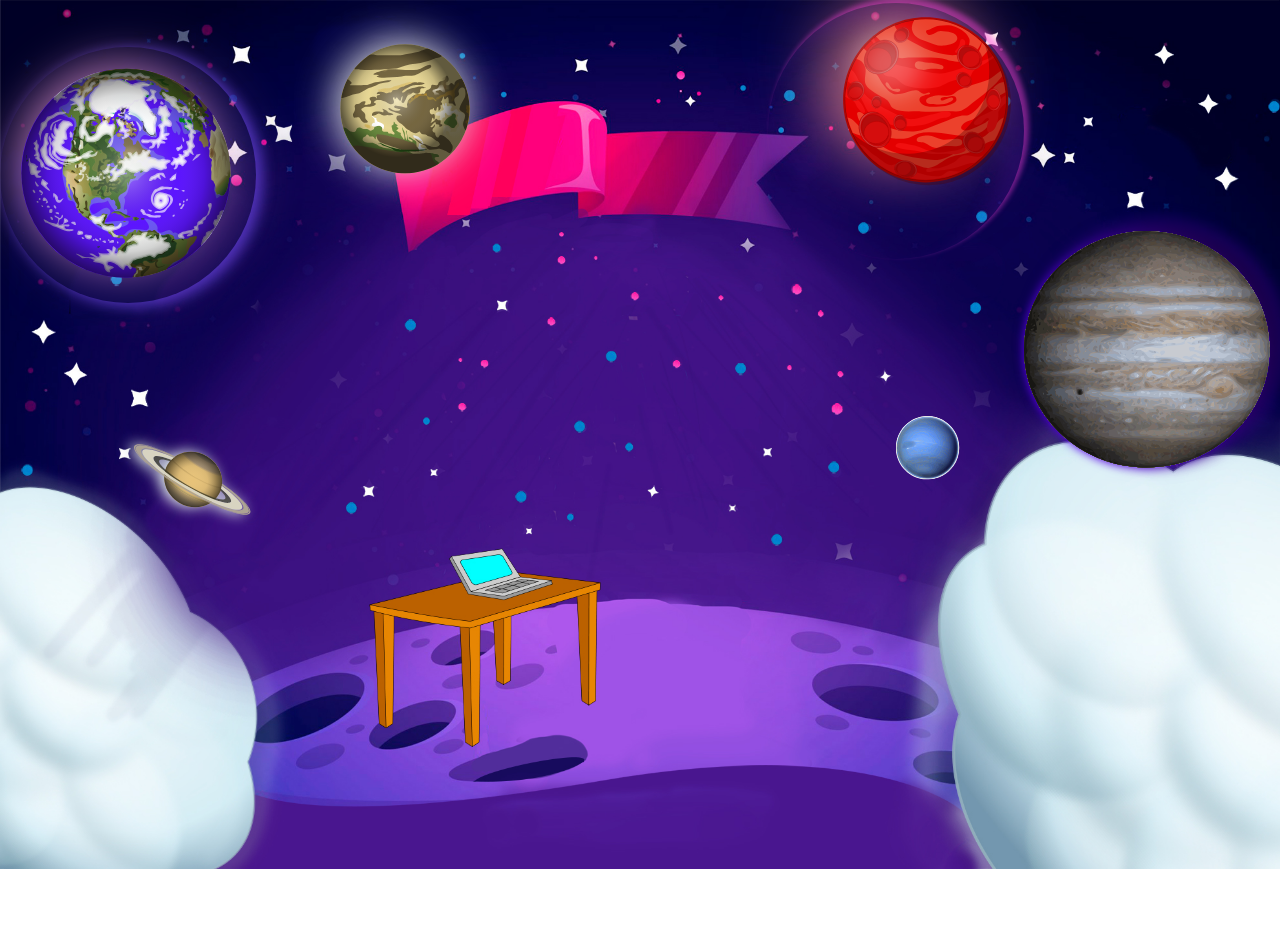
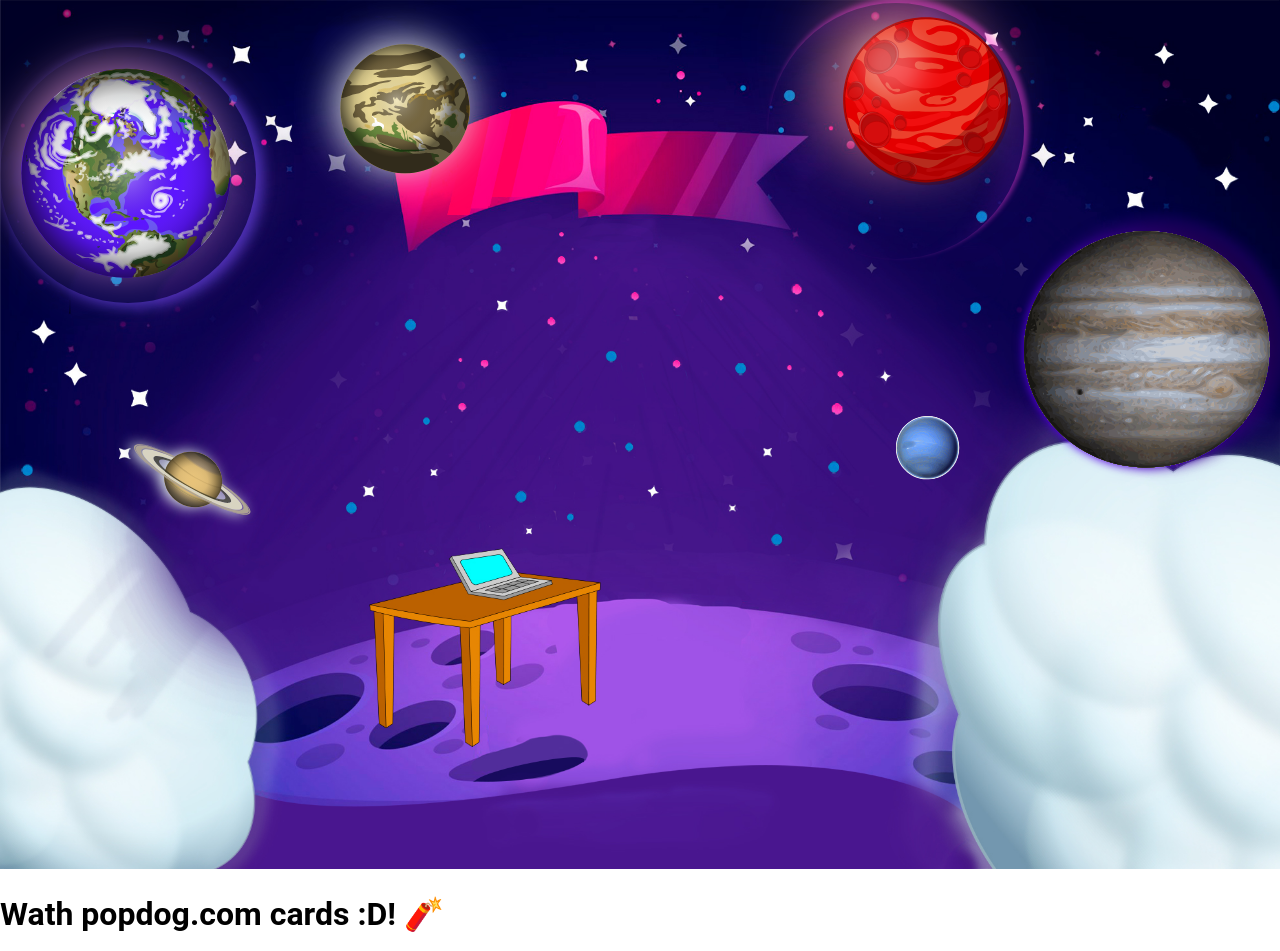
Before and after one commit to leoncii/cv, a React (Vite) app: page / in a window 1280 px wide. Shown: the top 951 px of the page. Before the commit the page ends 873 px from the top, so only its background shows below. Built offline with nearby package versions, Linux system fonts and the light colour scheme.

Commit message:
í¾í¾!

```diff
--- a/src/App.jsx
+++ b/src/App.jsx
@@ -6,6 +6,7 @@ function App () {
   return (
     <>
       <Hero />
+      <h1>Wath popdog.com cards :D! 🧨</h1>
     </>
   )
 }
```
